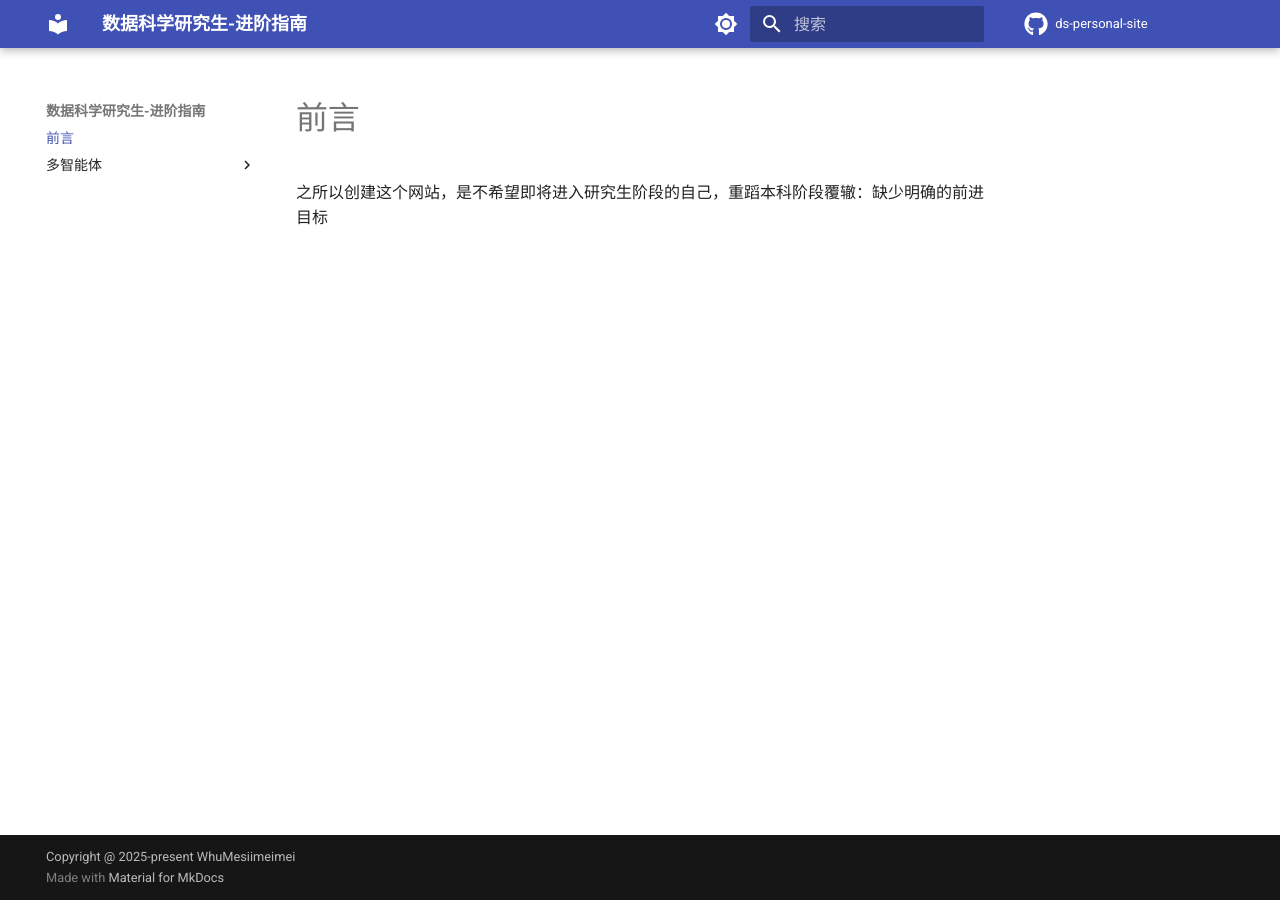
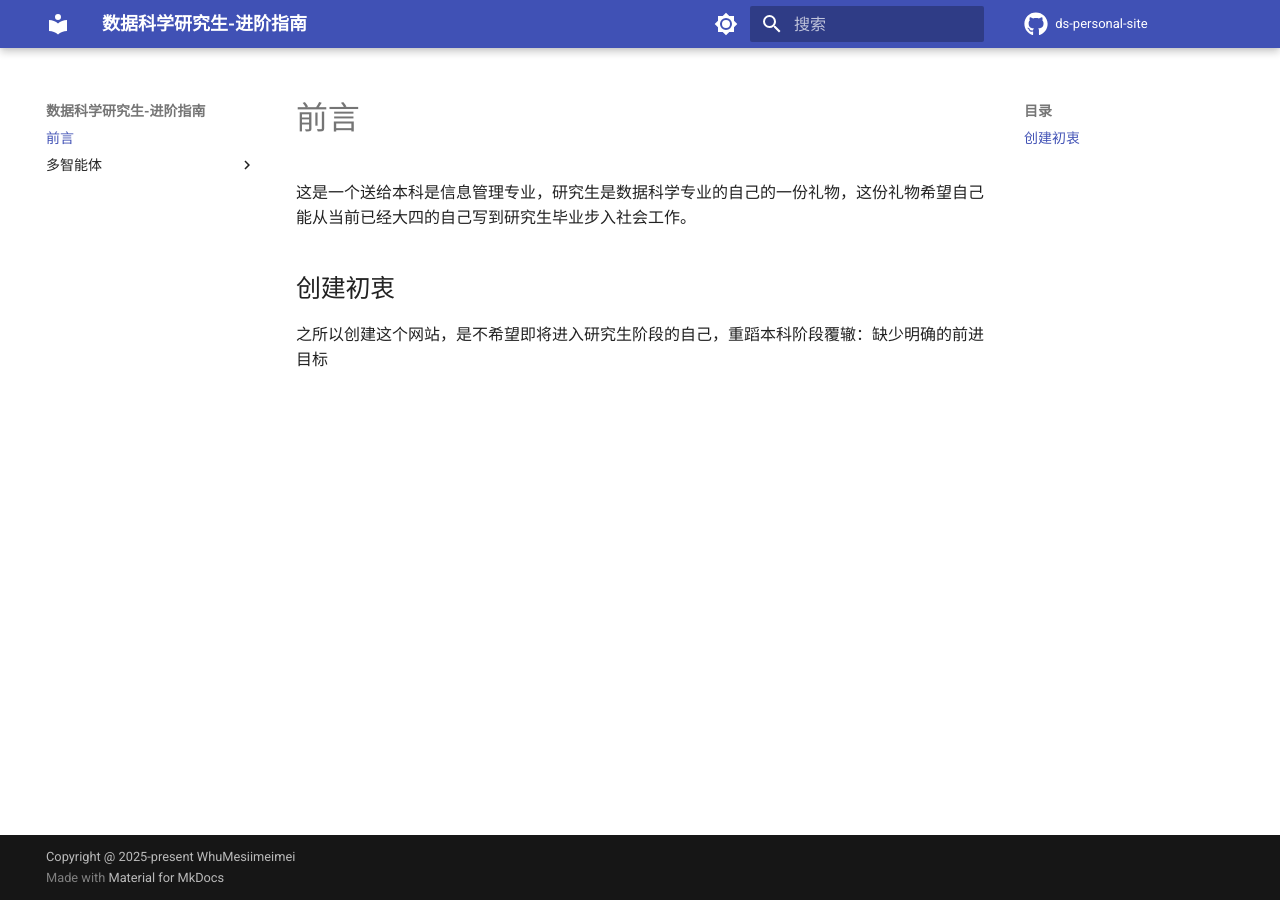
Before and after one commit to Messimeimei/personal-site, an MkDocs documentation site: the page built from docs/index.md, in a window 1280 px wide. Built offline with MkDocs 1.6.1 and Material for MkDocs 9.7.7, drawn with Linux system fonts in a browser that asks for light colours; comment, search, counter and statistics services are not loaded.

Commit message:
修改侧边栏展示问题

```diff
--- a/docs/index.md
+++ b/docs/index.md
@@ -1,2 +1,5 @@
 # 前言
+这是一个送给本科是信息管理专业，研究生是数据科学专业的自己的一份礼物，这份礼物希望自己能从当前已经大四的自己写到研究生毕业步入社会工作。
+
+## 创建初衷
 之所以创建这个网站，是不希望即将进入研究生阶段的自己，重蹈本科阶段覆辙：缺少明确的前进目标
```
